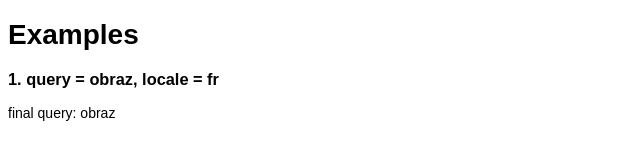
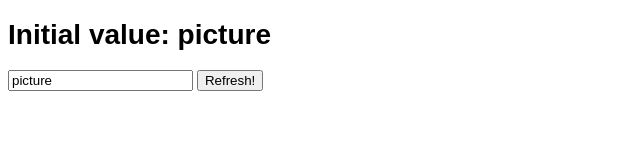
Before and after one commit to psnc-dl/chcontext, a website: page example/example3.html in a window 1280 px wide. Shown: the whole page, without its empty margins (0-640 px from the left). Drawn offline with nearby package versions, Linux system fonts and the light colour scheme.

Commit message:
example for refresh method

```diff
--- a/example/example3.html
+++ b/example/example3.html
@@ -6,12 +6,24 @@
 		<script type="text/javascript" src="frmap.js"></script>
 		<link rel="stylesheet" href="sample.css" type="text/css" />
 		<title>Examples</title>
+		<script>
+			function doRefresh(){
+				var query = PSNC.chcontext.jQuery("#input1").val();
+				if (!!query) {
+					PSNC.chcontext.jQuery("#widget1").attr("data-query", query);
+					PSNC.chcontext.refresh(PSNC.chcontext.jQuery("#widget1"));
+				}
+				}
+		</script>
 	</head>
 	<body>
-		<h1>Examples</h1>
-		<h3>1. query = obraz, locale = fr</h3>
-		final query: obraz
-		<div id="widget1" class="chcontext-widget-wrapper" data-searchProvider="FBC+" data-query="obraz" data-init-disabled="true" data-locale="fr">
-		</div>
+		<h1>Initial value: picture</h1>
+		<div></div>
+		<input type="text" id="input1" value="picture">
+		<button onclick="doRefresh();">
+			Refresh!
+		</button></div>
+		</br></br></br>
+		<div id="widget1" class="chcontext-widget-wrapper" data-searchProvider="FBC+" data-query="picture" data-locale="en"></div>
 	</body>
 </html>
```
